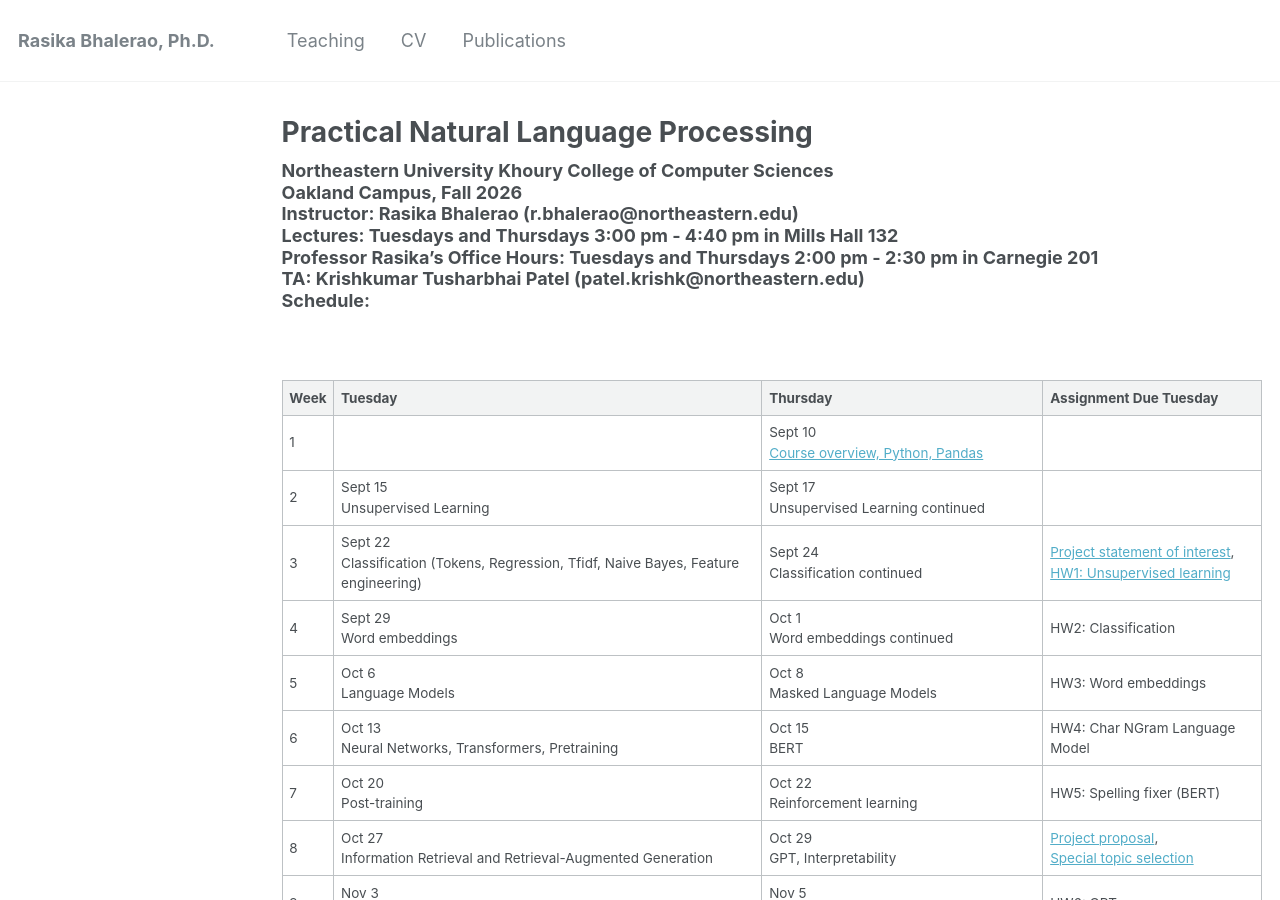
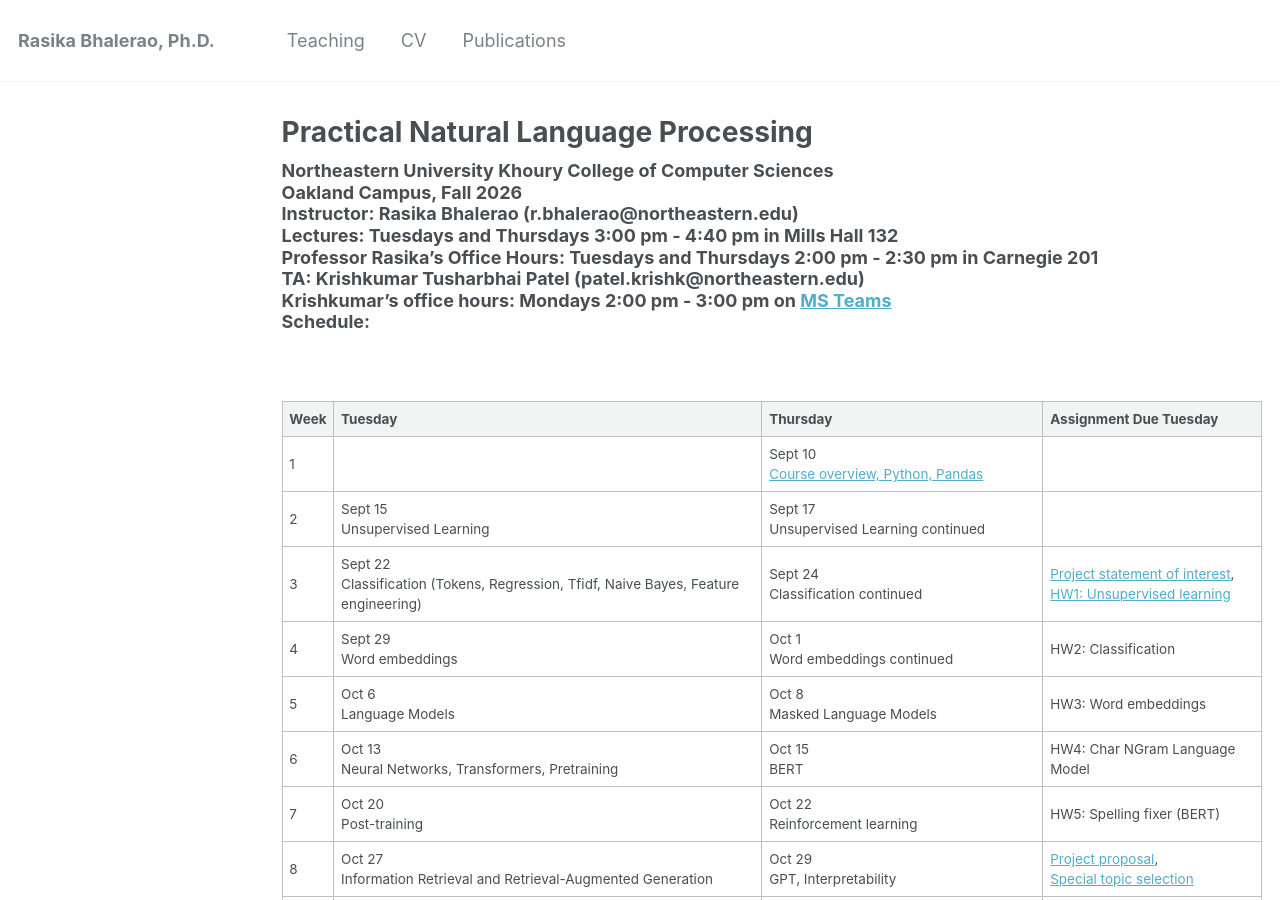
Before and after one commit to rasikabh/rasikabh.github.io, a Jekyll site: the page built from _pages/nlp2026.md, in a window 1280 px wide and 900 px high. Built offline with Jekyll 4.4.1, drawn with Linux system fonts in a browser that asks for light colours.

Commit message:
Add Krishkumar's office hours

```diff
--- a/_pages/nlp2026.md
+++ b/_pages/nlp2026.md
@@ -24,6 +24,8 @@ h2, h3, h4, h5, h6 {margin: 0;}
 ### Professor Rasika's Office Hours: Tuesdays and Thursdays 2:00 pm - 2:30 pm in Carnegie 201
 
 ### TA: Krishkumar Tusharbhai Patel (patel.krishk@northeastern.edu)
+
+### Krishkumar's office hours: Mondays 2:00 pm - 3:00 pm on [MS Teams](https://teams.microsoft.com/meet/267794758725149?p=gdxyNC7ub5pNEe0cK0)
 
 ### Schedule:
 
```
